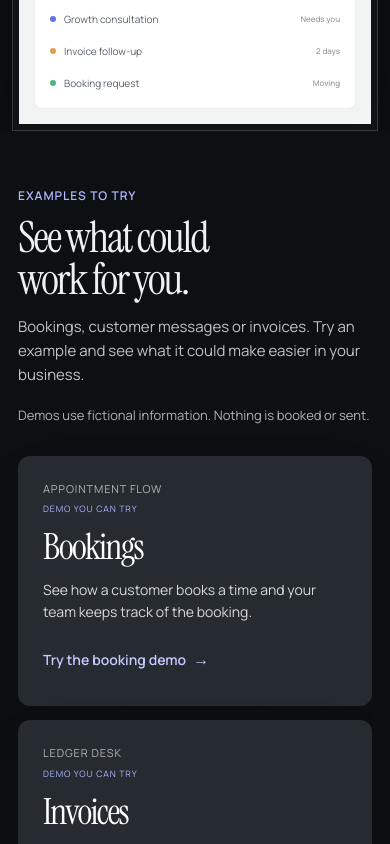
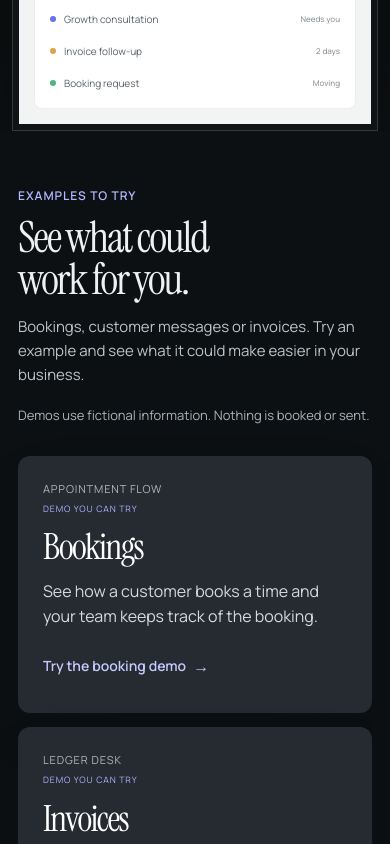
Before and after one commit to Motusai84/motus-agency-site, a Next.js app: page / in a window 390 px wide. Shown: the part 920-1764 px from the top of the page. Built offline with nearby package versions, Linux system fonts and the light colour scheme; a web font is replaced by a local one.

Commit message:
Increase example description text for readability

```diff
--- a/app/demos/page.module.css
+++ b/app/demos/page.module.css
@@ -30,7 +30,7 @@
 .exampleMeta { display: flex; flex-wrap: wrap; gap: 8px 18px; color: #57626b; font-size: 12px; }
 .exampleMeta span:first-child { color: #4e58a8; font-weight: 700; }
 .example h3 { margin: 12px 0 0; font-size: clamp(36px, 3.5vw, 52px); }
-.exampleBody > p { max-width: 700px; margin: 14px 0 0; color: #46525b; font-size: 15px; line-height: 1.6; }
+.exampleBody > p { max-width: 700px; margin: 14px 0 0; color: #46525b; font-size: 16px; line-height: 1.6; }
 .exampleBody .startHint { color: #343d45; font-size: 14px; }
 .exampleState { align-self: center; display: grid; justify-items: start; gap: 12px; }
 .exampleState a { display: inline-flex; min-height: 44px; align-items: center; gap: 10px; padding: 10px 16px; border: 1px solid #252b31; border-radius: 999px; background: #252b31; color: #fff; font-size: 14px; font-weight: 600; line-height: 1.4; }
@@ -83,7 +83,6 @@
   .resultSummary { margin: 18px 0 14px; font-size: 12px; }
   .example { padding: 24px 0; gap: 14px; }
   .exampleState { align-items: start; flex-direction: column; gap: 2px; }
-  .exampleBody > p { font-size: 14px; }
   .exampleDetails summary { font-size: 13px; }
   .model { padding: 48px 0; }
   .modelSteps { grid-template-columns: 1fr; gap: 12px; }
--- a/app/motionsite.css
+++ b/app/motionsite.css
@@ -95,7 +95,7 @@ kbd { border: 1px solid rgba(32, 38, 43, .12); border-radius: 3px; padding: 1px
 
 .automation-section { padding-bottom: clamp(56px, 6vw, 84px); }.calculator-section { align-items: start; padding-top: clamp(48px, 6vw, 84px); padding-bottom: clamp(56px, 7vw, 100px); }.section-intro aside { max-width: 435px; margin-top: 25px; border-left: 2px solid #9ba3ff; padding: 4px 0 4px 14px; color: #aab3b8; font-size: 11px; line-height: 1.65; }.section-intro aside strong { color: var(--foreground); }.light-calculator { padding: 32px; }.light-calculator label { display: flex; justify-content: space-between; gap: 12px; margin-top: 25px; color: #a6b0b6; font-size: 11px; }.light-calculator label:first-child { margin-top: 0; }.light-calculator label strong { color: var(--foreground); font-weight: 600; }.light-calculator input[type="range"] { width: 100%; margin: 13px 0 0; accent-color: var(--accent); }.light-calculator dl { display: grid; grid-template-columns: 1fr 1fr; gap: 10px; margin: 32px 0 0; }.light-calculator dl div { padding: 15px; border-radius: 7px; background: #0f1417; }.light-calculator dt { color: #8b9296; font-size: 8px; letter-spacing: .07em; line-height: 1.45; text-transform: uppercase; }.light-calculator dd { margin: 15px 0 0; color: var(--foreground); font-size: 24px; font-weight: 600; letter-spacing: -.06em; }.light-calculator dd small { color: #8d9499; font-size: 9px; font-weight: 400; letter-spacing: 0; }.light-calculator a { margin-top: 24px; }
 
-.examples-section { grid-template-columns: minmax(0, .76fr) minmax(0, 1.24fr); }.showroom-demo-list { display: grid; gap: 14px; }.ledger-card { display: grid; grid-template-columns: .6fr 1fr; gap: 24px 48px; padding: clamp(26px, 4vw, 50px); border-radius: 12px; background: #252b31; color: #fff; box-shadow: 0 25px 70px -38px rgba(10, 16, 24, .7); }.ledger-card > div { display: grid; align-content: start; gap: 7px; color: rgba(255, 255, 255, .65); font-size: 9px; letter-spacing: .08em; line-height: 1.4; text-transform: uppercase; }.ledger-card > div small { color: #aeb5ff; }.ledger-card h3 { margin: 0; font-size: clamp(30px, 3.5vw, 50px); line-height: .98; }.ledger-card > p { max-width: 560px; margin: 0; grid-column: 2; color: rgba(255, 255, 255, .72); font-size: 12px; line-height: 1.72; }.ledger-card .ledger-boundary { padding-top: 17px; border-top: 1px solid rgba(255, 255, 255, .14); color: rgba(255, 255, 255, .48); font-size: 10px; }.ledger-card a { grid-column: 2; color: #c5caff; }
+.examples-section { grid-template-columns: minmax(0, .76fr) minmax(0, 1.24fr); }.showroom-demo-list { display: grid; gap: 14px; }.ledger-card { display: grid; grid-template-columns: .6fr 1fr; gap: 24px 48px; padding: clamp(26px, 4vw, 50px); border-radius: 12px; background: #252b31; color: #fff; box-shadow: 0 25px 70px -38px rgba(10, 16, 24, .7); }.ledger-card > div { display: grid; align-content: start; gap: 7px; color: rgba(255, 255, 255, .65); font-size: 9px; letter-spacing: .08em; line-height: 1.4; text-transform: uppercase; }.ledger-card > div small { color: #aeb5ff; }.ledger-card h3 { margin: 0; font-size: clamp(30px, 3.5vw, 50px); line-height: .98; }.ledger-card > p { max-width: 560px; margin: 0; grid-column: 2; color: rgba(255, 255, 255, .72); font-size: 16px; line-height: 1.6; }.ledger-card .ledger-boundary { padding-top: 17px; border-top: 1px solid rgba(255, 255, 255, .14); color: rgba(255, 255, 255, .48); font-size: 10px; }.ledger-card a { grid-column: 2; color: #c5caff; }
 
 .package { min-height: 475px; padding: 28px; }.package.featured { border-color: rgba(155, 163, 255, .58); box-shadow: 0 20px 40px -30px rgba(105, 116, 230, .45); }.package > em { min-height: 25px; margin-bottom: 12px; color: #b1b8ff; font-size: 8px; font-style: normal; font-weight: 600; letter-spacing: .07em; line-height: 1.45; text-transform: uppercase; }.package > span { margin-bottom: 12px; color: #aab2b7; font-size: 10px; letter-spacing: .08em; text-transform: uppercase; }.package > strong { color: var(--foreground); font-size: 35px; font-weight: 600; letter-spacing: -.065em; }.package > small { margin-top: 6px; color: #91989d; font-size: 10px; }.package > p { min-height: 72px; margin: 26px 0 18px; color: var(--muted); font-size: 12px; line-height: 1.65; }.package ul { display: grid; gap: 10px; margin: 0 0 25px; padding: 0; color: var(--muted); font-size: 11px; list-style: none; }.vat-note { margin: 20px 0 0; color: #92989c; font-size: 10px; }
 
@@ -310,7 +310,7 @@ html[data-theme="light"] .background-video { opacity: .17; filter: saturate(.6)
   .landing-page .light-calculator dd small { color: var(--phone-meta); font-size: 12px; }
   .landing-page .light-calculator a { min-height: 44px; color: var(--phone-link); font-size: 14px; }
   .landing-page .ledger-card > div { font-size: 11px; }
-  .landing-page .ledger-card > p { color: rgba(255, 255, 255, .82); font-size: 14px; line-height: 1.6; }
+  .landing-page .ledger-card > p { color: rgba(255, 255, 255, .82); font-size: 16px; line-height: 1.6; }
   .landing-page .ledger-card .ledger-boundary { color: rgba(255, 255, 255, .68); font-size: 12px; }
   .landing-page .ledger-card a { min-height: 44px; font-size: 14px; touch-action: manipulation; }
 
```
